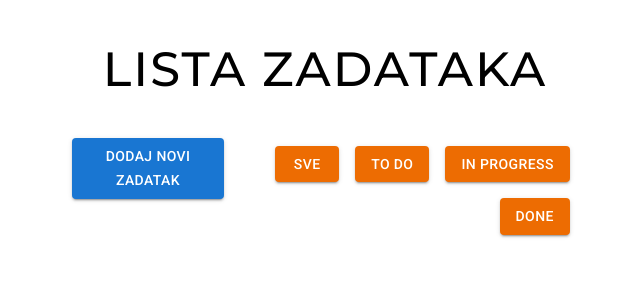
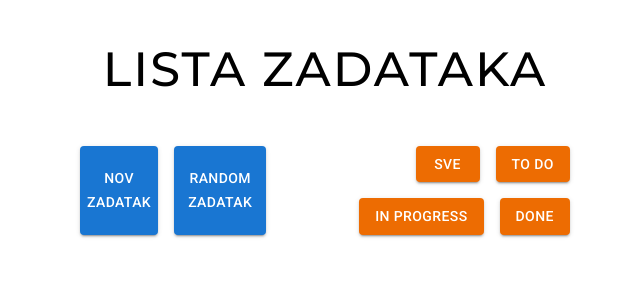
Before and after one commit to Uros998/task-management-app, a React (Create React App) app: page / in a window 1280 px wide. Shown: the top 300 px of the page, without its empty margins (315-955 px from the left). Built offline with nearby package versions, Linux system fonts and the light colour scheme.

Commit message:
Added random task

```diff
--- a/src/page/home-page/home-page.jsx
+++ b/src/page/home-page/home-page.jsx
@@ -2,7 +2,7 @@ import "./home-page.style.scss";
 import * as Material from "@mui/material";
 import {useEffect, useState} from "react";
 import Card from "../../component/card/card"
-import {getAllTasks, saveTask} from "../../services/task.service";
+import {getAllTasks, getRadnomTask, saveTask} from "../../services/task.service";
 import {toast, ToastContainer} from 'react-toastify';
 import 'react-toastify/dist/ReactToastify.css';
 import Statuses from "../../mock-data/statuses.json";
@@ -60,6 +60,32 @@ function HomePage() {
         localStorage.setItem("taskList", JSON.stringify(newList));
     }
 
+
+    const addRadnomTask = () => {
+        let check = false;
+        getRadnomTask().then(data => {
+
+            check = filterTasks.some(t => t.title === data.title);
+
+            if (check) {
+                addRadnomTask();
+            } else {
+                const newId = tasks[tasks.length - 1].id + 1;
+                const newRandomTask = {
+                    id: newId,
+                    title: data.title,
+                    note: "Novi random zadatak",
+                    status: data.completed ? "Done" : "To Do"
+                };
+                saveTask(newRandomTask)
+                    .then(saved => {
+                        addTask(saved);
+                    })
+                    .catch(console.error);
+            }
+        });
+    };
+
     const handleChange = (event) => {
         const {name, value} = event.target;
         setFormData({...formData, [name]: value});
@@ -74,7 +100,10 @@ function HomePage() {
                 <div className="home-btn">
                     <div className="add-btn">
                         <Material.Button variant="contained" onClick={() => setOpen(true)} color="primary">
-                            Dodaj novi zadatak
+                            Nov zadatak
+                        </Material.Button>
+                        <Material.Button variant="contained" onClick={addRadnomTask} color="primary">
+                            Random zadatak
                         </Material.Button>
                     </div>
                     <div className="filter-btn">
--- a/src/page/home-page/home-page.style.scss
+++ b/src/page/home-page/home-page.style.scss
@@ -22,11 +22,16 @@
     flex-direction: row;
 
     .add-btn {
-      width: 30%;
+      width: 40%;
+      display: flex;
+      flex-direction: row;
+      button {
+        margin: 0.5rem;
+      }
     }
 
     .filter-btn {
-      width: 70%;
+      width: 60%;
       text-align: right;
 
       button {
--- a/src/page/task-overview-page/task-overview-page.jsx
+++ b/src/page/task-overview-page/task-overview-page.jsx
@@ -22,7 +22,6 @@ const TaskOverviewPage = () => {
 
     useEffect(() => {
         getTaskById(id).then(data => {
-            console.log(data, "VRACA SERIVS")
             const newStatus = statusesList.find(s => s?.label === data?.status)?.value;
             const newTask = {id: data?.id, title: data?.title, note: data?.note, status: newStatus};
             setFormData(newTask);
--- a/src/services/task.service.js
+++ b/src/services/task.service.js
@@ -1,5 +1,4 @@
 export const getAllTasks = async () => {
-    // const data = await import( "../mock-data/task-info.json");
     return JSON.parse(localStorage.getItem("taskList")) || [];
 }
 
@@ -14,11 +13,27 @@ export const localStorageList = async () => {
 export const getTaskById = async (taskId) => {
     try {
         const allTasks = await getAllTasks();
-        console.log(allTasks, "GETTAASK")
         return allTasks.find(task => task.id === parseInt(taskId));
     } catch (error) {
         console.error("Greška pri dohvatanju zadatka po ID-u:", error);
         return null;
+    }
+}
+
+export const getRadnomTask = async () => {
+    const randomId = Math.floor(Math.random() * 200) + 1;
+
+    try {
+        const response = await fetch(`https://jsonplaceholder.typicode.com/todos/${randomId}`);
+
+        if (!response.ok) {
+            return new Error('Network response was not ok');
+        }
+
+        return await response.json();
+    } catch (error) {
+        console.error(error);
+        throw error;
     }
 }
 
```
